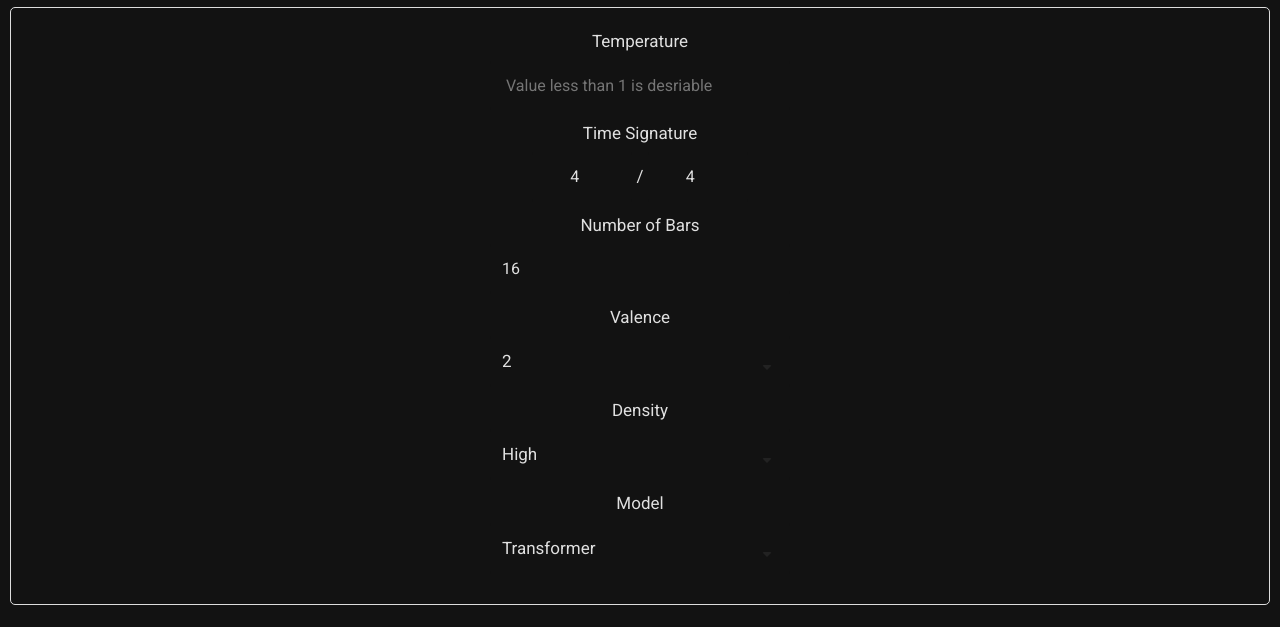
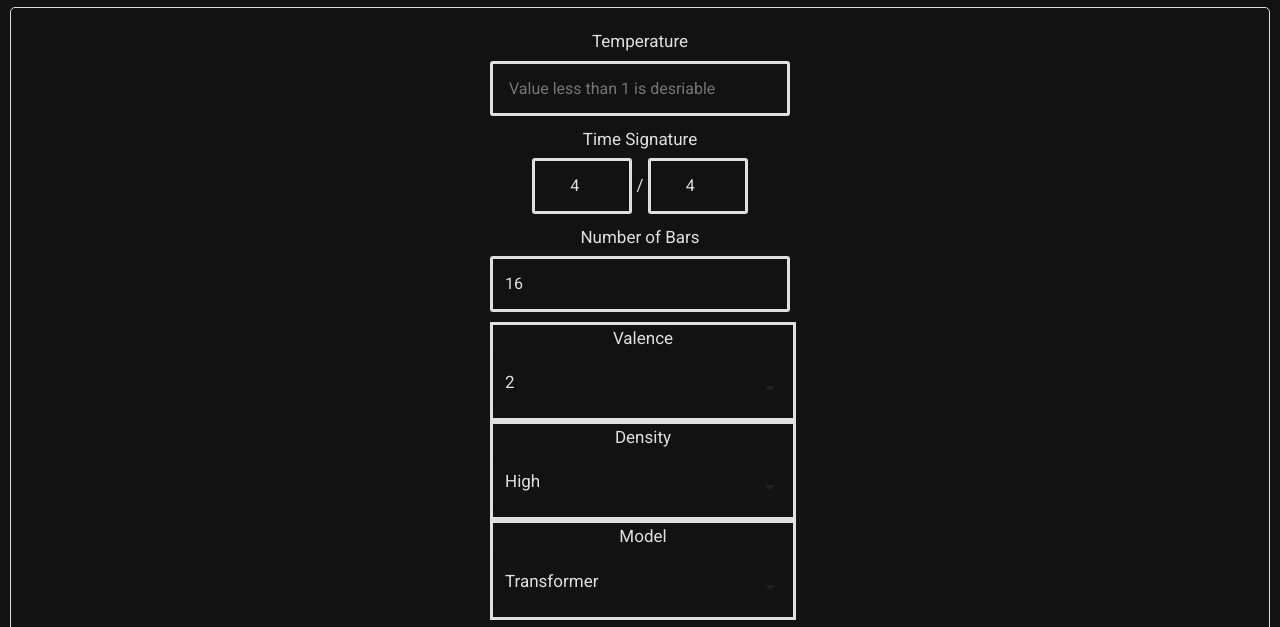
Before and after one commit to dgan181/kylo-ren-app, a website: page public/index.html in a window 1280 px wide. Shown: the part 167-794 px from the top of the page. Drawn offline with nearby package versions, Linux system fonts and the light colour scheme; a script that the page names is missing.

Commit message:
add border outline

```diff
--- a/public/css/main.css
+++ b/public/css/main.css
@@ -291,7 +291,7 @@ textarea {
 }
 
 .custom-input-2 input {
-  border: none;
+  border: solid;
   -webkit-appearance: none;
   -ms-appearance: none;
   appearance: none;
@@ -306,7 +306,7 @@ textarea {
 }
 
 .custom-input input {
-  border: none;
+  border: solid;
   -webkit-appearance: none;
   -ms-appearance: none;
   appearance: none;
@@ -342,6 +342,7 @@ html {
 }
 
 .custom-selector {
+  border: solid;
   position: relative;
   display: inline-block;
   font-size: 17px;
@@ -379,7 +380,7 @@ button {
   appearance: none;
   ms-appearance: none;
   moz-appearance: none;
-  border: none;
+  border: solid;
   background: none;
   outline: none;
   cursor: pointer;
```
